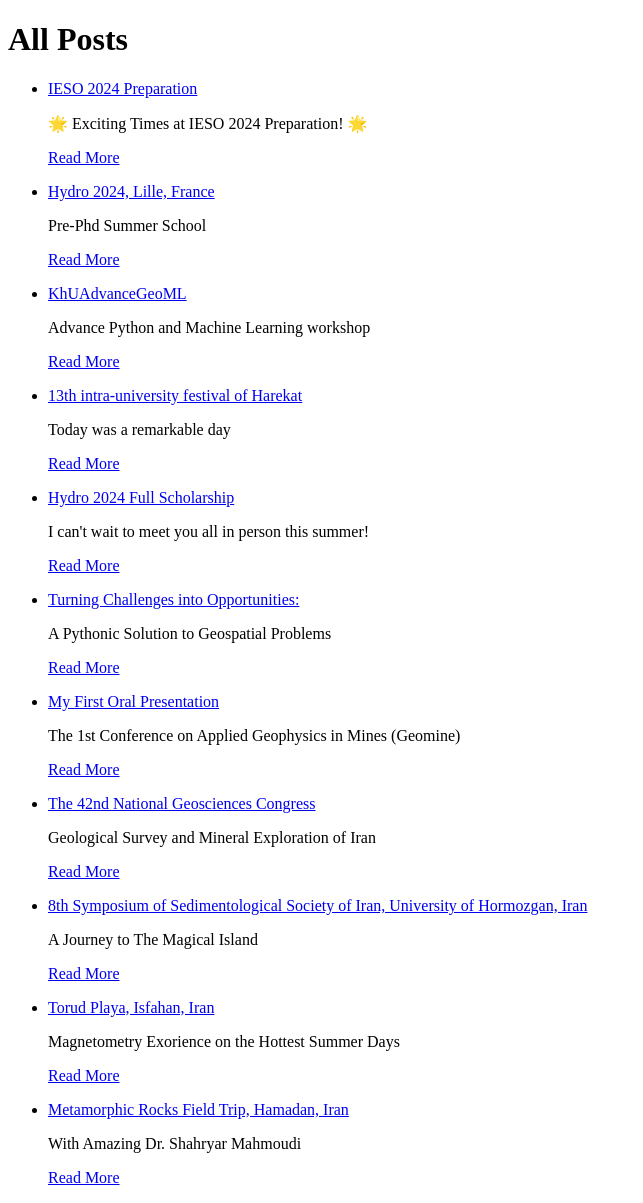
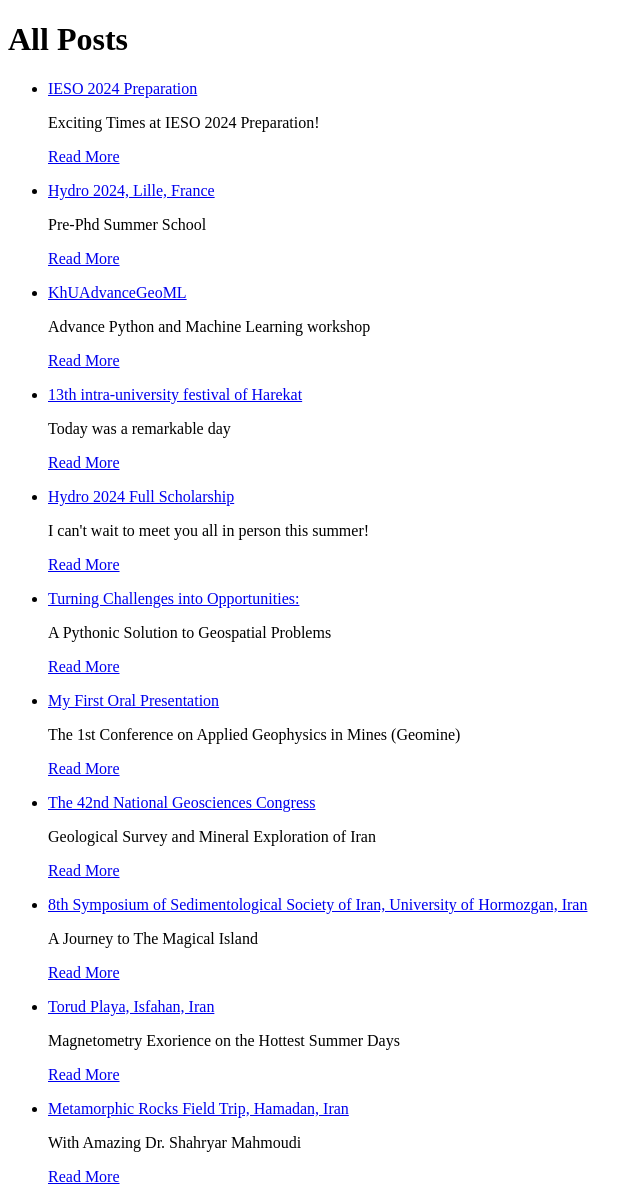
Before and after one commit to TolgaTatli/Moonrise, a Jekyll site: the page built from posts/index.markdown, in a window 1280 px wide. Shown: the part 208-1411 px from the top of the page, without its empty margins (0-643 px from the left). Built offline with Jekyll 4.4.1, drawn with Linux system fonts in a browser that asks for light colours; nearby versions of some CDN libraries; library files that are not in the unit come from our copies.

```diff
--- a/_posts/2024-07-22-IESO2024.markdown
+++ b/_posts/2024-07-22-IESO2024.markdown
@@ -1,7 +1,7 @@
 ---
 layout: post
 title:  "IESO 2024 Preparation"
-excerpt: "🌟 Exciting Times at IESO 2024 Preparation! 🌟"
+excerpt: "Exciting Times at IESO 2024 Preparation!"
 date:   2024-07-22 00:49:03 +0300
 categories:
 tags: [Data, Python, IESO, Geology]
```
